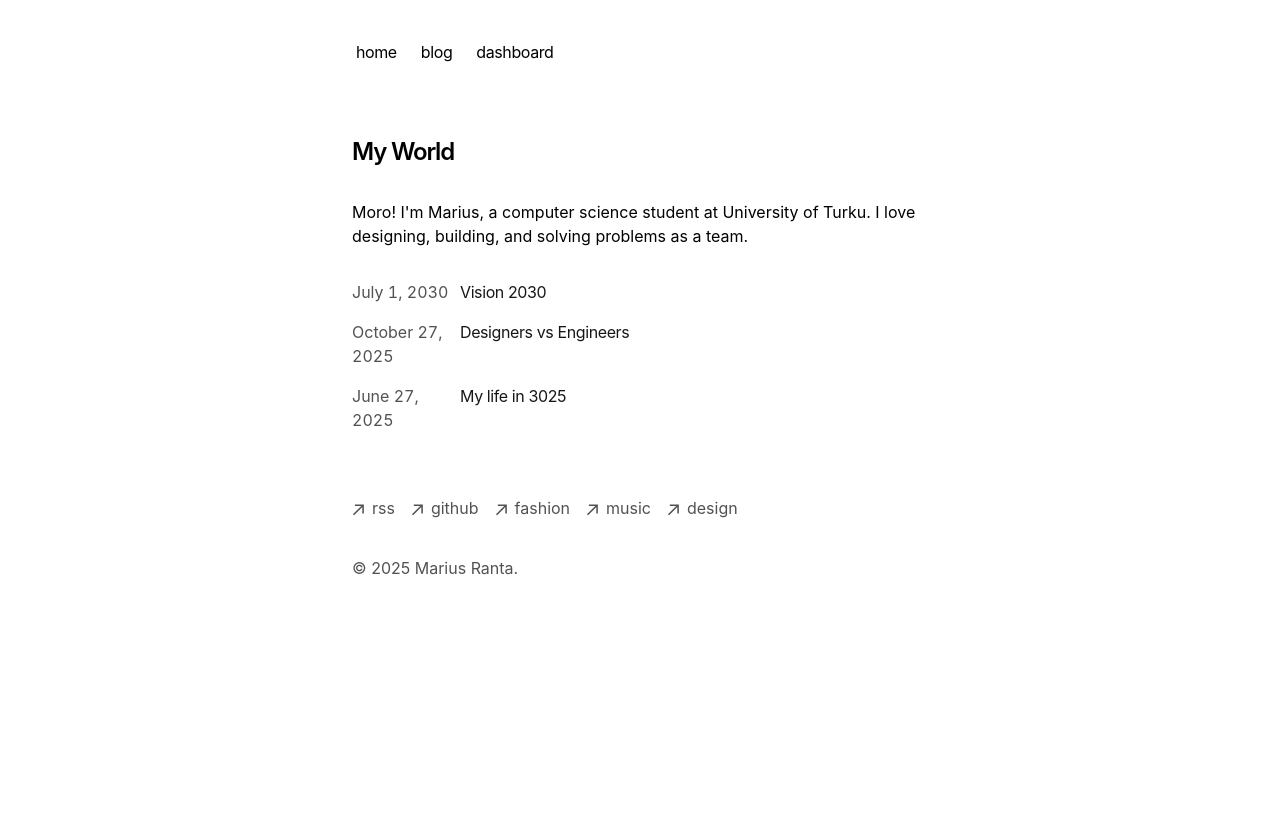
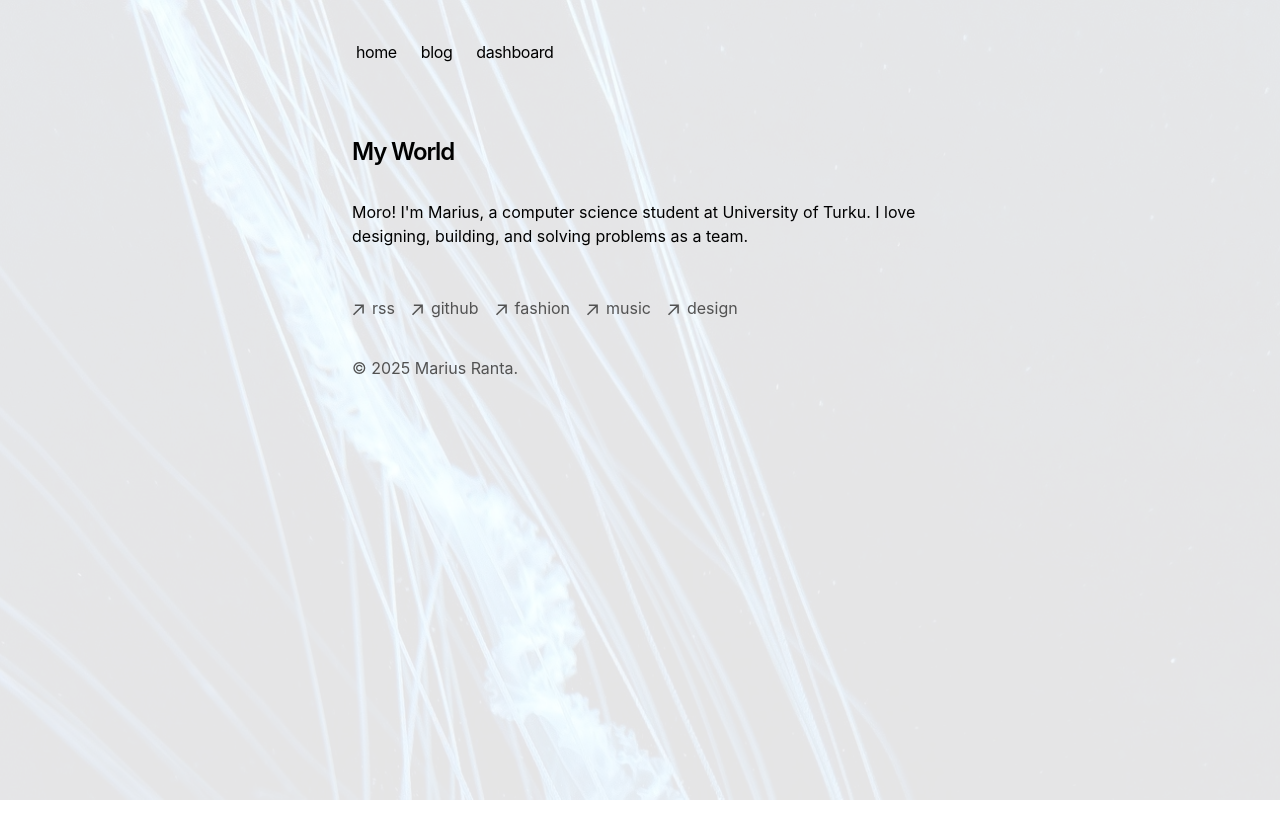
Before and after one commit to mariusranta/portfolio, a Next.js app: page / in a window 1280 px wide. Before the commit the page ends 800 px from the top, so only its background shows below. Built offline with nearby package versions, Linux system fonts and the light colour scheme.

Commit message:
bg image added

```diff
--- a/app/components/LeafletMap.tsx
+++ b/app/components/LeafletMap.tsx
@@ -16,11 +16,11 @@ const exampleGeoJson: GeoJSON.FeatureCollection = {
         type: "Polygon",
         coordinates: [
           [
-            [22.258, 60.448],
-            [22.273, 60.448],
-            [22.273, 60.456],
-            [22.258, 60.456],
-            [22.258, 60.448],
+            [24.270, 60.448],
+            [24.270, 60.448],
+            [24.270, 60.448],
+            [24.260, 60.448],
+            [24.260, 60.448],
           ],
         ],
       },
@@ -32,7 +32,7 @@ export default function LeafletMap() {
   useEffect(() => {
     if (mapInstance) return;
 
-    const map = L.map("leaflet-map").setView([60.4518, 22.2666], 12);
+    const map = L.map("leaflet-map").setView([60.4518, 22.2666], 13);
     mapInstance = map;
 
     L.tileLayer("https://{s}.tile.openstreetmap.org/{z}/{x}/{y}.png", {
@@ -40,13 +40,13 @@ export default function LeafletMap() {
       attribution: "&copy; OpenStreetMap contributors",
     }).addTo(map);
 
-    L.marker([60.4518, 22.2666])
+    L.marker([60.4616, 22.2666])
       .addTo(map)
       .bindPopup("Turku center");
 
     L.geoJSON(exampleGeoJson, {
       style: () => ({
-        color: "#3388ff",
+        color: "#ff3333ff",
         weight: 2,
         fillOpacity: 0.2,
       }),
--- /dev/null
+++ b/app/components/hero.tsx
@@ -0,0 +1,15 @@
+import Image from 'next/image'
+
+export function Hero() {
+  return (
+    <div className="pointer-events-none fixed inset-0 -z-10">
+      <Image
+        src="/hero.jpg"
+        alt="Hero"
+        fill
+        priority
+        className="object-cover opacity-10"
+      />
+    </div>
+  )
+}
--- a/app/dashboard/page.tsx
+++ b/app/dashboard/page.tsx
@@ -34,7 +34,11 @@ export default async function DashboardPage() {
 
   return (
     <main className="space-y-6">
-      <section className="rounded border p-4 flex items-center gap-4">
+      <h1 className="mb-8 text-2xl font-semibold tracking-tighter">
+          My Doomsday Dashboard
+      </h1>
+      <h2 className="text-lg font-medium mb-2">Weather</h2>
+      <section className="rounded-xl border p-4 flex items-center gap-4">
         <img src={`https:${weather.current.condition.icon}`} alt={weather.current.condition.text} width={48} height={48} />
         <div>
           <div className="text-lg font-medium">
@@ -45,9 +49,9 @@ export default async function DashboardPage() {
           <div className="text-sm text-neutral-500">Local time: {weather.location.localtime}</div>
         </div>
       </section>
-      <section className="border rounded-xl p-4 shadow-sm">
-        <h2 className="text-lg font-medium mb-2">Kartta</h2>
-        <div className="w-full h-[350px]">
+      <h2 className="text-lg font-medium mb-2">Map</h2>
+      <section className="border rounded-xl shadow-sm">
+        <div className="w-full h-[350px] rounded-xl overflow-hidden">
           <LeafletMapClient />
         </div>
       </section>
--- a/app/layout.tsx
+++ b/app/layout.tsx
@@ -7,6 +7,7 @@ import { Analytics } from '@vercel/analytics/react'
 import { SpeedInsights } from '@vercel/speed-insights/next'
 import Footer from './components/footer'
 import { baseUrl } from './sitemap'
+import { Hero } from './components/hero'
 
 export const metadata: Metadata = {
   metadataBase: new URL(baseUrl),
@@ -14,12 +15,12 @@ export const metadata: Metadata = {
     default: 'Marius',
     template: '%s | Marius',
   },
-  description: 'This is my portfolio.',
+  description: 'This is my world.',
   openGraph: {
-    title: 'My Portfolio',
-    description: 'This is my portfolio.',
+    title: 'My World',
+    description: 'This is my world.',
     url: baseUrl,
-    siteName: 'My Portfolio',
+    siteName: 'My World',
     locale: 'en_US',
     type: 'website',
   },
@@ -52,14 +53,17 @@ export default function RootLayout({
         GeistMono.variable
       )}
     >
-      <body className="antialiased max-w-xl mx-4 mt-8 lg:mx-auto">
-        <main className="flex-auto min-w-0 mt-6 flex flex-col px-2 md:px-0">
+      <body className="antialiased">
+          <Hero />
+        <div className="relative min-h-screen max-w-xl mx-4 mt-8 lg:mx-auto">
+          <main className="flex-auto min-w-0 flex flex-col px-2 md:px-0">
             <Navbar />
             {children}
             <Footer />
             <Analytics />
             <SpeedInsights />
           </main>
+        </div>
       </body>
     </html>
   )
--- a/app/page.tsx
+++ b/app/page.tsx
@@ -1,8 +1,8 @@
-import { BlogPosts } from 'app/components/posts'
+import { Hero } from "./components/hero"
 
 export default function Page() {
   return (
-    <section>
+      <section>
       <h1 className="mb-8 text-2xl font-semibold tracking-tighter">
         My World
       </h1>
@@ -11,9 +11,9 @@ export default function Page() {
 
         I love designing, building, and solving problems as a team.`}
       </p>
-      <div className="my-8">
-        <BlogPosts />
-      </div>
     </section>
   )
 }
+
+
+// <Hero />
```
Also changed, not shown: public/hero.jpg (added). Lines whose indentation alone changed are shown as unchanged.
